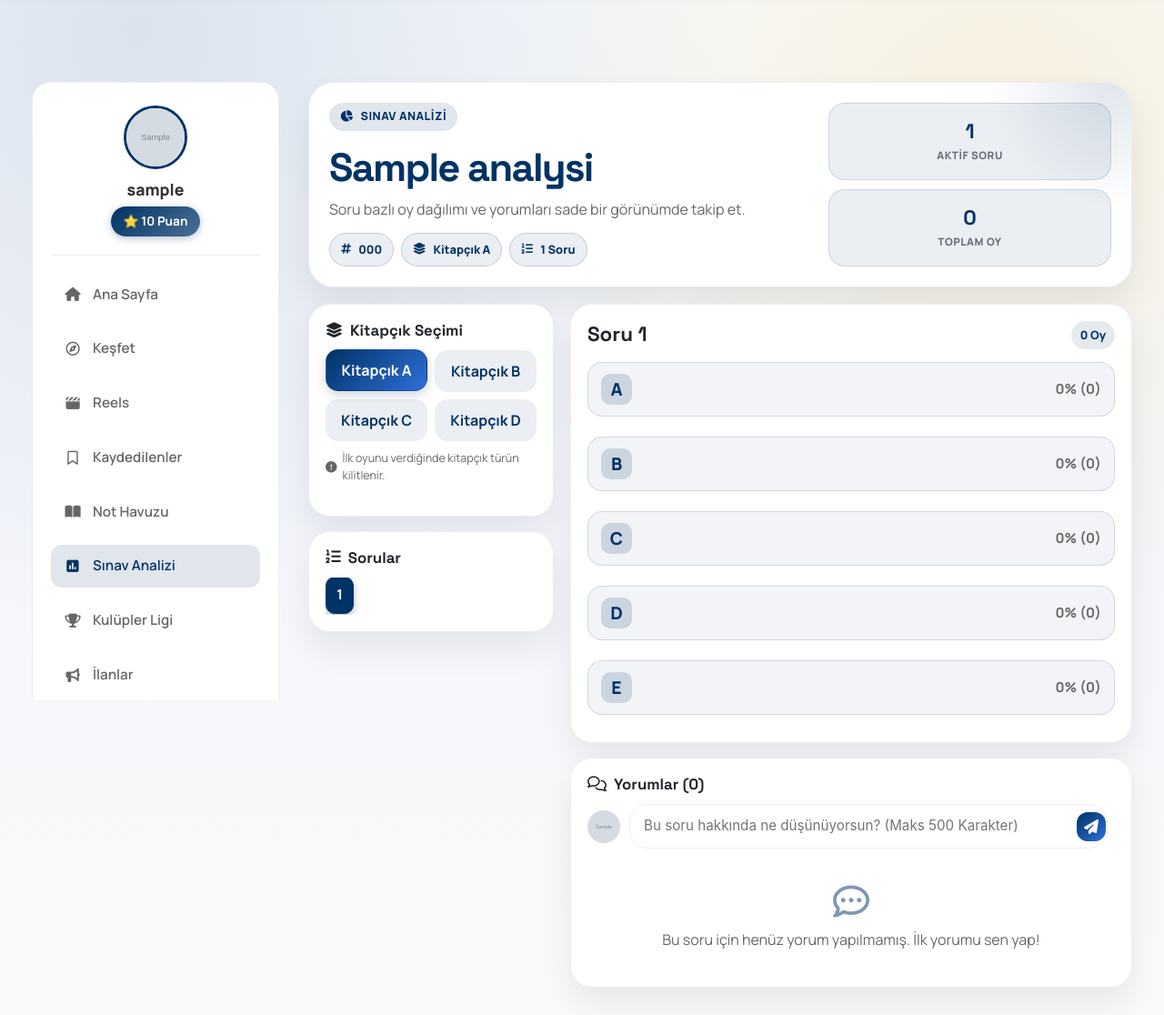
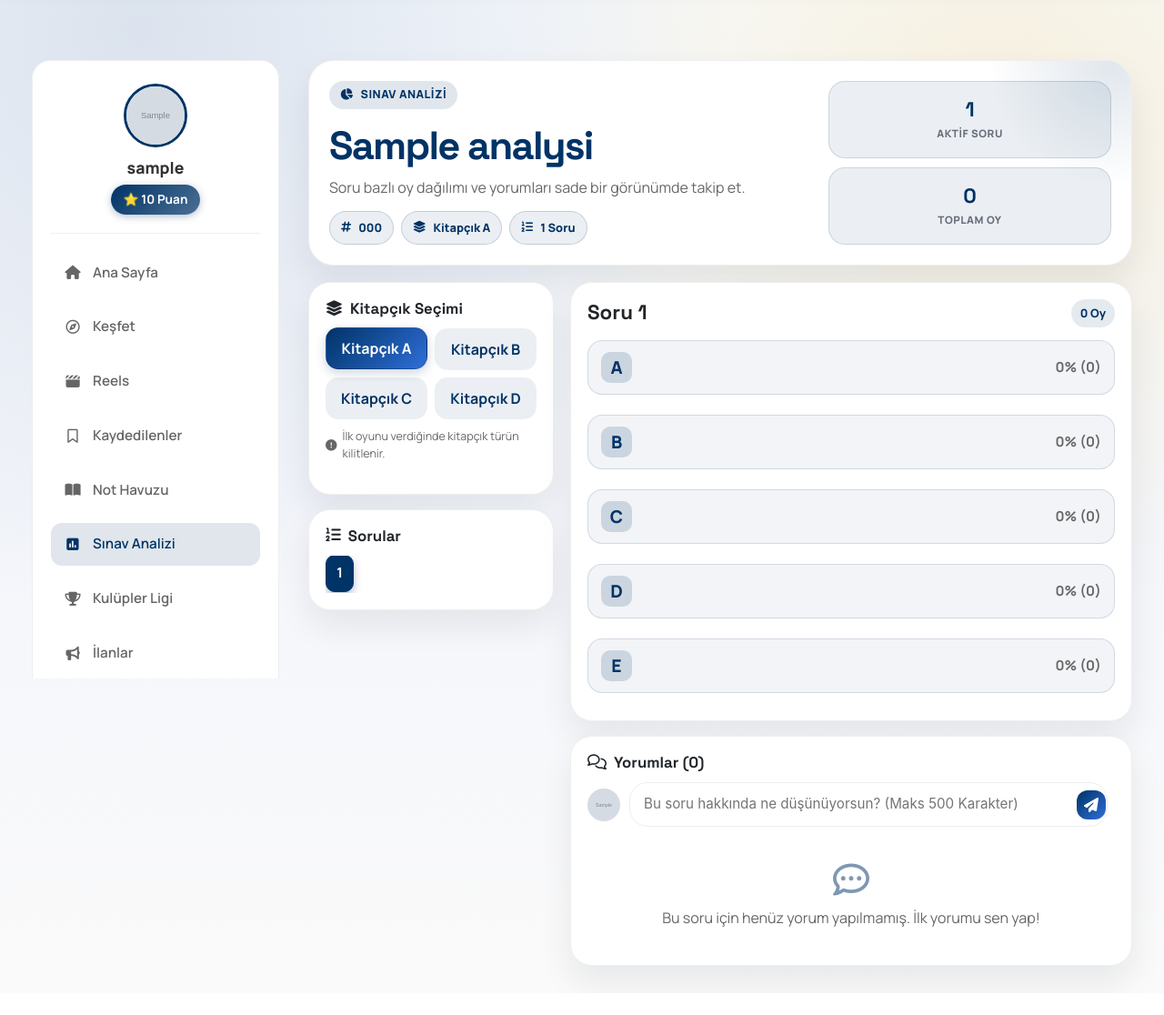
Before and after one commit to MuhammedAkverdi/ytusocial, a Flask app: page /exam/000 in a window 1280 px wide. Shown: the part 65-1181 px from the top of the page at 91% size. After the commit the page ends 1150 px from the top, so only its background shows below. Run offline with Flask 3, Linux system fonts and the light colour scheme; a user stored in the database is signed in; tables that the repository leaves empty hold one stand-in row (values such as "Sample post"); grey boxes marked "Sample" are stand-in pictures; some libraries are stand-ins or nearby versions.

Commit message:
12.04.2026 -2

```diff
--- a/templates/exam_analyses.html
+++ b/templates/exam_analyses.html
@@ -38,6 +38,10 @@
                 linear-gradient(180deg, #f8fbff 0%, #f4f6fb 54%, var(--bg-color) 100%);
             color: var(--exam-ink);
             overflow-x: hidden;
+        }
+
+        body.exam-list-page .main-layout {
+            margin: 66px auto 30px;
         }
 
         html.dark-mode body.exam-list-page {
--- a/templates/exam_analysis.html
+++ b/templates/exam_analysis.html
@@ -37,6 +37,10 @@
                 radial-gradient(circle at 86% 16%, rgba(242, 188, 58, 0.16), transparent 38%),
                 linear-gradient(180deg, #f8fbff 0%, #f4f6fb 54%, var(--bg-color) 100%);
             overflow-x: hidden;
+        }
+
+        body.exam-analysis-page .main-layout {
+            margin: 66px auto 30px;
         }
 
         html.dark-mode body.exam-analysis-page {
--- a/templates/exam_question_detail.html
+++ b/templates/exam_question_detail.html
@@ -29,6 +29,10 @@
                 radial-gradient(circle at top right, rgba(243, 156, 18, 0.08), transparent 28%),
                 var(--bg-color);
             color: var(--text-color);
+        }
+
+        body.exam-detail-page .main-layout {
+            margin: 66px auto 30px;
         }
 
         html.dark-mode .exam-detail-page {
```
Also changed, not shown: 1 other file.
